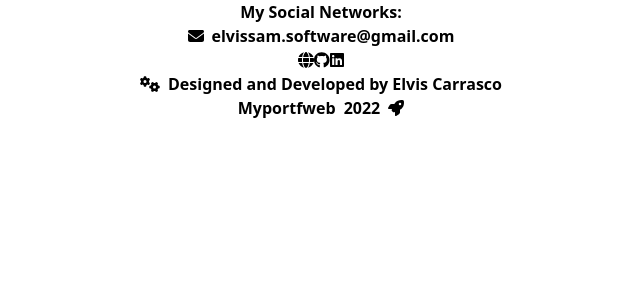
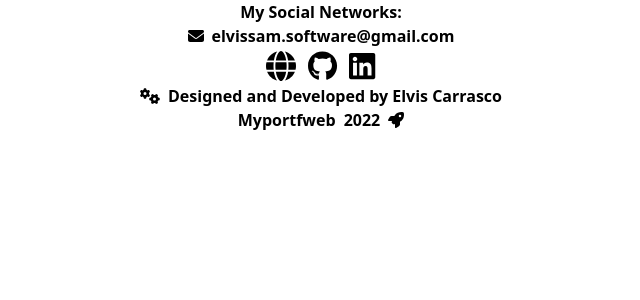
Before and after one commit to Elvissamir/Myportfwebwr, a React (Create React App) app: page / in a window 1280 px wide. Shown: the top 300 px of the page, without its empty margins (319-959 px from the left). Built offline with nearby package versions, Linux system fonts and the light colour scheme.

Commit message:
Add links.ts for storing app links

```diff
--- a/src/components/layout/Footer.tsx
+++ b/src/components/layout/Footer.tsx
@@ -11,14 +11,14 @@ const Footer = () => {
                             <FontAwesomeIcon icon='envelope' />
                             <p className='ml-2'>elvissam.software@gmail.com</p>
                         </div>
-                        <div>
+                        <div className='flex justify-center text-3xl'>
                             <a href="">
                                 <FontAwesomeIcon icon={{prefix: 'fas', iconName: 'globe'}} />
                             </a>
-                            <a href="">
+                            <a href="" className='ml-3'>
                                 <FontAwesomeIcon icon={{prefix: 'fab', iconName: 'github'}} />
                             </a>
-                            <a href="">
+                            <a href="" className='ml-3'>
                                 <FontAwesomeIcon icon={{prefix: 'fab', iconName: 'linkedin'}} />
                             </a>
                         </div>
--- /dev/null
+++ b/src/links.ts
@@ -0,0 +1,7 @@
+const links = {
+    portfolio: 'https://elvisportfolio.herokuapp.com/',
+    github: 'https://github.com/Elvissamir',
+    linkedin: 'https://github.com/Elvissamir'
+}
+
+export default links
```
